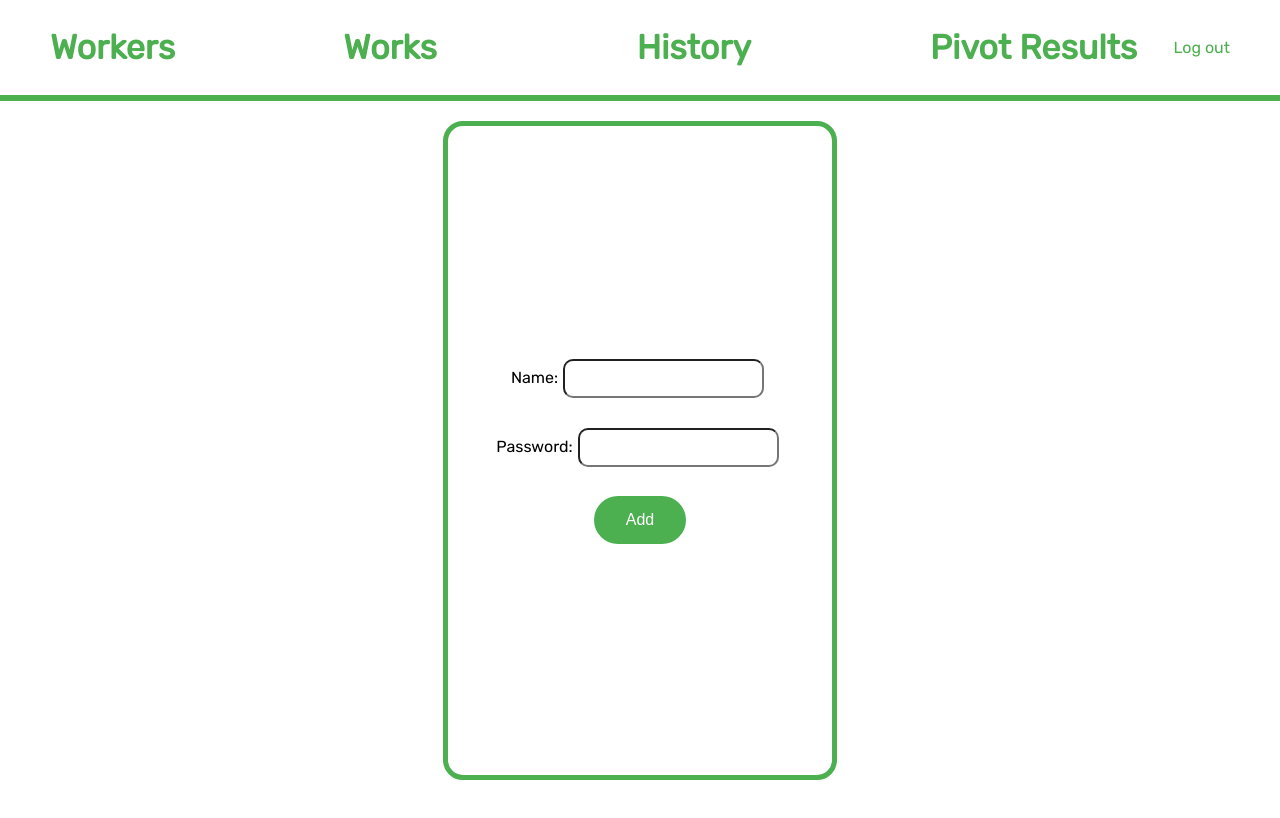
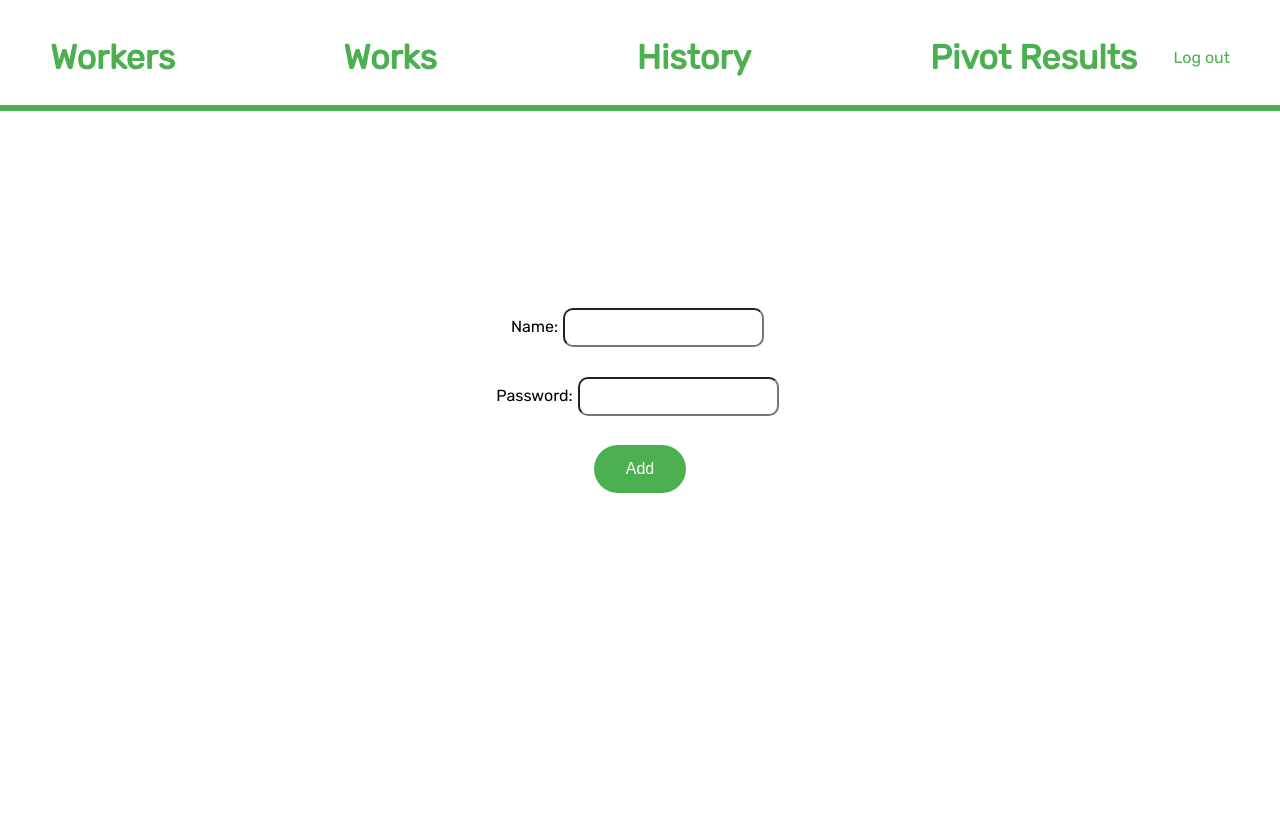
Before and after one commit to BuildAByte/WarehouseApp, a React (Vite) app: page /app/add-worker in a window 1280 px wide. Shown: the top 818 px of the page. Built offline with nearby package versions, Linux system fonts and the light colour scheme.

Commit message:
History Page Implemented

```diff
--- a/src/api/api.ts
+++ b/src/api/api.ts
@@ -154,3 +154,16 @@ export async function deleteWorker(worker: user) {
   const result = await fetch(`${url}/worker/` + worker.id, options);
   return result.json();
 }
+
+export async function getAllPickingsAdmin() {
+  const token = localStorage.getItem("token");
+  const options = {
+    headers: {
+      "Content-Type": "application/json",
+      Authorization: "Bearer " + token,
+    },
+    method: "GET",
+  };
+  const result = await fetch(`${url}/picking/all`, options);
+  return result.json() as Promise<work[]>;
+}
--- a/src/components/CardV2/Card.css
+++ b/src/components/CardV2/Card.css
@@ -1,17 +1,3 @@
-.wrapper {
-  display: flex;
-  flex: 1;
-  flex-direction: row;
-  justify-content: center;
-  align-items: center;
-  width: 30%;
-
-  height: 10%;
-  border: 5px solid #4caf50;
-  border-radius: 20px;
-  margin: 20px;
-}
-
 h2 {
   font-size: 24px;
   font-weight: bold;
--- a/src/components/CardV2/Card.tsx
+++ b/src/components/CardV2/Card.tsx
@@ -4,6 +4,7 @@ interface Props {
   data: Record<string, any>;
   title: string;
   onClick?: () => void;
+  color: "red" | "green";
 }
 
 function AddWorker(props: Props) {
@@ -14,8 +15,28 @@ function AddWorker(props: Props) {
       </p>
     ));
   }
+
+  const style: Record<string, React.CSSProperties> = {
+    wrapperBase: {
+      display: "flex",
+      flex: 1,
+      flexDirection: "row",
+      justifyContent: "center",
+      alignItems: "center",
+
+      height: "10%",
+      borderRadius: "20px",
+      margin: "20px",
+    },
+    wrapperRed: { border: "5px solid red" },
+    wrapperGreen: { border: "5px solid #4caf50" },
+  };
+  const chosenStyle =
+    props.color === "red"
+      ? { ...style.wrapperBase, ...style.wrapperRed }
+      : { ...style.wrapperBase, ...style.wrapperGreen };
   return (
-    <div onClick={props.onClick} className="wrapper">
+    <div onClick={props.onClick} className="wrapperCard" style={chosenStyle}>
       {MapData()}
     </div>
   );
--- a/src/index.tsx
+++ b/src/index.tsx
@@ -8,6 +8,7 @@ import AddWorker from "./screens/AddWorker/AddWorker";
 import App from "./screens/App/App";
 import Works from "./screens/Works/Works";
 import AddWork from "./screens/AddWork/AddWork";
+import History from "./screens/History/History";
 
 function Main() {
   return (
@@ -19,6 +20,7 @@ function Main() {
           <Route path="/app/workers" element={<ShowWorkers />} />
           <Route path="/app/add-worker" element={<AddWorker />} />
           <Route path="/app/works" element={<Works />} />
+          <Route path="/app/history" element={<History />} />
           <Route path="/app/add-work" element={<AddWork />} />
         </Route>
       </Routes>
--- a/src/screens/AddWork/AddWork.tsx
+++ b/src/screens/AddWork/AddWork.tsx
@@ -5,7 +5,7 @@ import { useEffect, useState } from "react";
 import { useNavigate } from "react-router-dom";
 
 function AddWork() {
-  const activeWork = useLocation().state?.work ?? undefined;
+  const activeWork = useLocation().state ?? undefined;
   const [work] = useState<work | undefined>(activeWork);
   const [workTypes, setWorkTypes] = useState<string[]>([]);
   const [workType, setWorkType] = useState<string>("picking");
--- a/src/screens/App/App.css
+++ b/src/screens/App/App.css
@@ -5,11 +5,18 @@
   padding: 0px;
 }
 
-.container {
+.headerApp {
+  top: 10px;
+  position: fixed;
+  width: 100%;
+}
+
+.containerApp {
   display: flex;
   align-items: center;
   justify-content: center;
-  margin: 10px;
+  height: 100%;
+  width: 100%;
   padding: 10px;
 }
 .header {
--- a/src/screens/App/App.tsx
+++ b/src/screens/App/App.tsx
@@ -5,9 +5,12 @@ import { Outlet } from "react-router-dom";
 export default function App() {
   return (
     <div className="main">
-      <Navbar />
-
-      <Outlet />
+      <div className="headerApp">
+        <Navbar />
+      </div>
+      <div className="containerApp">
+        <Outlet />
+      </div>
     </div>
   );
 }
--- a/src/screens/History/History.tsx
+++ b/src/screens/History/History.tsx
@@ -0,0 +1,32 @@
+import { useEffect, useState } from "react";
+import { getAllPickingsAdmin, getWorks, user, work } from "../../api/api";
+import Card from "../../components/CardV2/Card";
+
+export default function History() {
+  const [works, setWorks] = useState<work[]>([]);
+  const currentUser = JSON.parse(localStorage.getItem("user")!) as user;
+
+  useEffect(() => {
+    async function workerState() {
+      if (currentUser.admin === true) {
+        setWorks(await getAllPickingsAdmin());
+      } else {
+        const a = await getWorks();
+        setWorks(a);
+      }
+    }
+    workerState();
+  });
+
+  function mapWorks() {
+    return works.map((work) => (
+      <Card
+        color="green"
+        data={work}
+        title={`${work.work_type} ${work.start_timestamp}`}
+      />
+    ));
+  }
+
+  return <div>{mapWorks()}</div>;
+}
--- a/src/screens/Login/Login.css
+++ b/src/screens/Login/Login.css
@@ -5,6 +5,26 @@
   align-items: center;
   height: 100vh;
 }
+.loginHeader {
+  border-bottom: 2px solid #4caf50;
+  margin: 10px 100px 100px 100px;
+  color: #4caf50;
+  width: 40%;
+}
+.loginFooter {
+  border-top: 2px solid #4caf50;
+  margin: 100px 100px 10px 100px;
+  width: 40%;
+  color: #4caf50;
+}
+
+.loginPage {
+  display: flex;
+  flex-direction: column;
+  align-items: center;
+  justify-content: center;
+}
+
 label {
   margin-bottom: 5px;
 }
--- a/src/screens/Login/Login.tsx
+++ b/src/screens/Login/Login.tsx
@@ -20,6 +20,10 @@ function Login() {
     }
   }
   return (
+    <div className="loginPage">
+      <div className="loginHeader">
+        <h1>Welcome to warehouse app</h1>
+      </div>
       <div className="main">
         <label>
           Name:
@@ -44,6 +48,10 @@ function Login() {
         <button onClick={login} type="button">
           Login
         </button>
+        <div className="loginFooter">
+          <h2>Have Fun!! See ya Soon</h2>
+        </div>
+      </div>
     </div>
   );
 }
--- a/src/screens/Works/Works.tsx
+++ b/src/screens/Works/Works.tsx
@@ -3,7 +3,7 @@ import { useEffect, useState } from "react";
 import { getActiveWork, getWorks, work } from "../../api/api";
 import "./Works.css";
 import { useNavigate } from "react-router-dom";
-import Card from "../../components/Card/Cards";
+import Card from "../../components/CardV2/Card";
 
 export default function Works() {
   const [works, setWorks] = useState<work[]>([]);
@@ -23,26 +23,17 @@ export default function Works() {
   });
   function mapLatestWork() {
     return workDisplayed.map((work) => (
-      <div
-        key={work.id}
-        className="activeWork"
+      <Card
+        color="red"
+        data={work}
+        title={`${work.id}`}
         onClick={() => {
-          navigate("/app/add-work", { state: { work } });
+          navigate(`/app/add-work`, { state: work });
         }}
-      >
-        <p>{JSON.stringify(work)}</p>
-      </div>
+      />
     ));
   }
 
-  function mapWorks() {
-    return works.map(({ id, work_type, start_timestamp, end_timestamp }) => (
-      <Card
-        data={[id, work_type, start_timestamp, end_timestamp]}
-        title={work_type}
-      />
-    ));
-  }
   return (
     <div className="container">
       {workDisplayed.length ? undefined : (
@@ -53,8 +44,8 @@ export default function Works() {
           Add Work
         </button>
       )}
-      {mapLatestWork()}
-      <div className="table-container">{mapWorks()}</div>
+
+      <div className="table-container">{mapLatestWork()}</div>
     </div>
   );
 }
```
Lines whose indentation alone changed are shown as unchanged.
